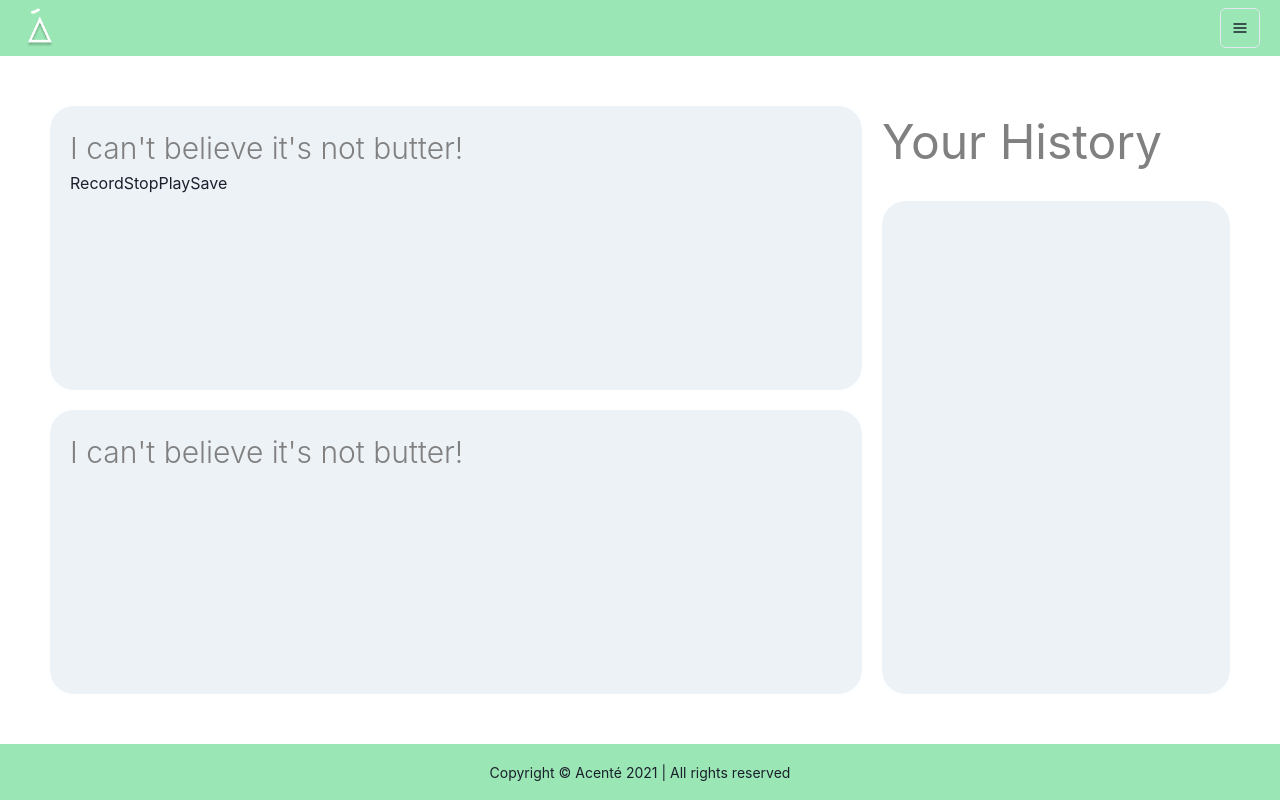
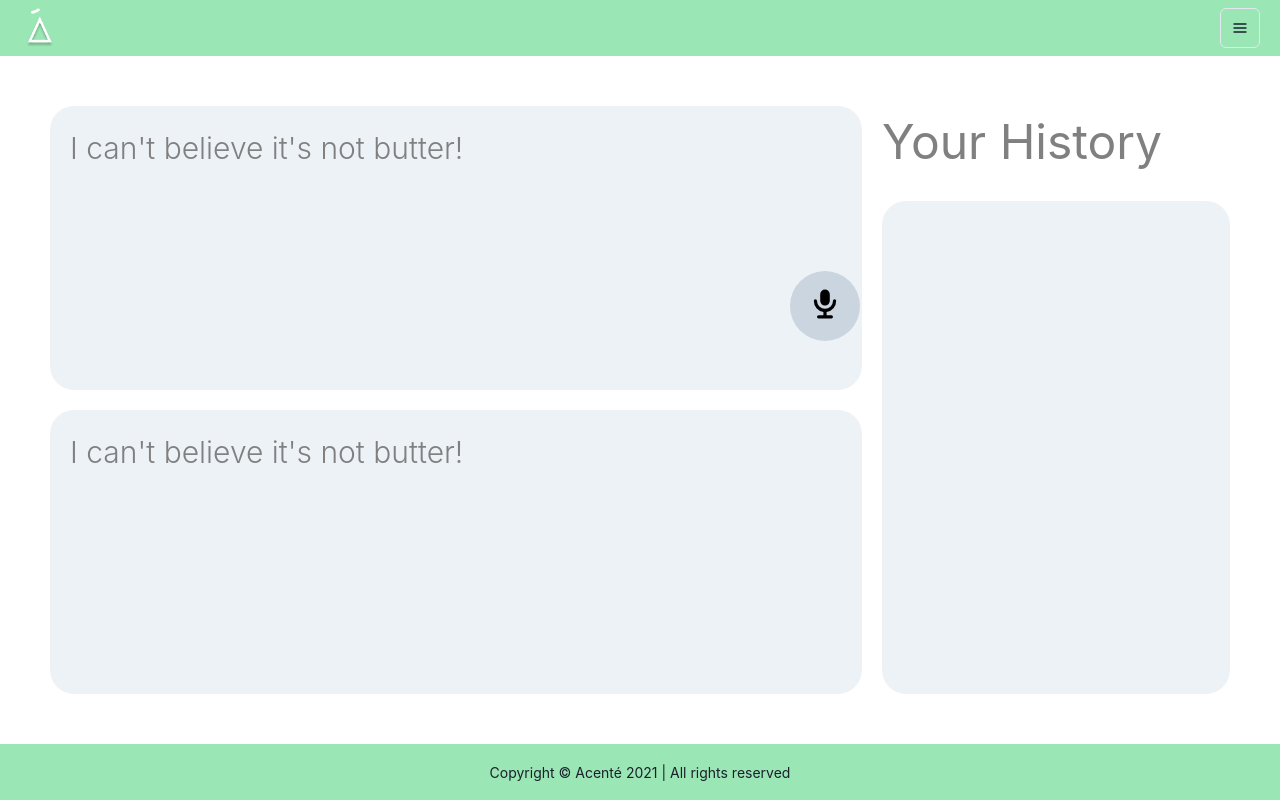
Before and after one commit to utmgdsc/Acente, a React (Create React App) app in the folder frontend/: page /practice in a window 1280 px wide. Built offline with nearby package versions, Linux system fonts and the light colour scheme.

Commit message:
finished adding record and stop button

```diff
--- a/frontend/src/components/Test.js
+++ b/frontend/src/components/Test.js
@@ -1,11 +1,14 @@
-import React from 'react'
+import React, {useState} from 'react'
 import {
-   HStack, VStack, Box, Center, ListItem, UnorderedList, IconButton, Icon, Button
+   HStack, VStack, Box, Center, Icon, Button
  } from "@chakra-ui/react"
 
 import {HiMicrophone} from "react-icons/hi"
+import {BsFillStopFill} from "react-icons/bs"
 
-const Test = () => {
+let recorder;
+let audio;
+
 const recordAudio = () =>
         new Promise(async resolve => {
         const stream = await navigator.mediaDevices.getUserMedia({ audio: true });
@@ -17,15 +20,15 @@ const Test = () => {
         });
 
         const start = () => {
-            console.log("inside start");
             audioChunks = [];
             mediaRecorder.start();
         };
 
         const stop = () => {
             console.log("inside stop");
-            new Promise(resolve => {
+            const promise = new Promise(resolve => {
                 mediaRecorder.addEventListener('stop', () => {
+                    console.log("inside mediaRecorder");
                     const audioBlob = new Blob(audioChunks, { 'type': 'audio/mp3' });
                     const audioUrl = URL.createObjectURL(audioBlob);
                     const audio = new Audio(audioUrl);
@@ -35,39 +38,53 @@ const Test = () => {
 
                 mediaRecorder.stop();
             });
+
+            return promise;
         }
 
         resolve({ start, stop });
     });
 
+
+const Test = () => {
+    const [disableRecordBtn, setDisableRecordBtn] = useState(false);
+
+
     const sleep = time => new Promise(resolve => setTimeout(resolve, time));
 
-    // const recordButton = document.getElementById("record");
-    // const stopButton = document.getElementById("stop");
-    // const playButton = document.getElementById("play");
-    // const saveButton = document.getElementById("save");
-
-    let recorder;
-    let audio;
+    // const handleRecordClick = async () => {
+    //     if (showRecordingButton == 0) {
+    //         setshowRecordingButton(1);
+    //         if (!recorder) {
+    //             recorder = await recordAudio();
+    //         }
+    //         recorder.start();
+    //     }
+    //     else {
+    //         setshowRecordingButton(0);
+    //         audio = await recorder.stop();
+    //     }
+    // }
 
     const handleRecordButtonClick = async () => {
-        // recordButton.setAttribute('disabled', true);
-        // stopButton.removeAttribute('disabled');
-        // playButton.setAttribute('disabled', true);
-        // saveButton.setAttribute('disabled', true);
-        console.log("inside handle record");
         if (!recorder) {
+            console.log("hellos");
             recorder = await recordAudio();
         }
         recorder.start();
+        console.log(recorder);
+        setDisableRecordBtn(true);
     }
 
     const handleStopButtonClick = async () => {
-        // recordButton.removeAttribute('disabled');
-        // stopButton.setAttribute('disabled', true);
-        // playButton.removeAttribute('disabled');
-        // saveButton.removeAttribute('disabled');
-        audio = recorder.stop();
+        console.log(recorder)
+        console.log("inside handlestopbuttonclick");
+        audio = await recorder.stop();
+        console.log(audio);
+        console.log(recorder);
+        console.log(recorder[0]);
+        handlePlayButtonClick();
+        setDisableRecordBtn(false);
     }
 
     const handlePlayButtonClick = () => {
@@ -97,13 +114,17 @@ const Test = () => {
            <VStack height="100%" width="70%" spacing="20px">
                <Box height="50%" width="100%" backgroundColor="#EDF2F7" borderRadius="3xl" padding="20px">
                    <Center color="gray" fontWeight="light" fontSize="3xl" justifyContent="left"> I can't believe it's not butter! </Center>
-                   {/* <Button borderRadius="full" height="70px" width="70px" top="100px" left="800px" backgroundColor="#CBD5E0" onClick={handleMicrophoneClick}>
-                       <Icon w={8} h={8} as={HiMicrophone}color="black" />
-                   </Button> */}
-                    <button id="record" onClick={handleRecordButtonClick}>Record</button>
+                   <Button borderRadius="full" height="70px" width="70px" top="100px" left="720px" backgroundColor="#CBD5E0" style={{display: disableRecordBtn ? "none" : "block"}} onClick={handleRecordButtonClick}>
+                       <Icon w={8} h={8} as={HiMicrophone} color="black" />
+                    </Button>
+                    <Button borderRadius="full" height="70px" width="70px" top="100px" left="740px" backgroundColor="#CBD5E0" style={{display: disableRecordBtn ? "block" : "none"}} onClick={handleStopButtonClick}>
+                        <Icon w={8} h={8} as={BsFillStopFill} color="black" />
+                    </Button>
+
+                    {/* <button id="record" onClick={handleRecordButtonClick}>Record</button>
                     <button id="stop" onClick={handleStopButtonClick}>Stop</button>
                     <button id="play" onClick={handlePlayButtonClick}>Play</button>
-                    <button id="save" onClick={handleSaveButtonClick}>Save</button>
+                    <button id="save" onClick={handleSaveButtonClick}>Save</button> */}
                </Box>
                <Box height="50%" width="100%" backgroundColor="#EDF2F7" borderRadius="3xl" padding="20px">
                    <Center color="gray" fontWeight="light" fontSize="3xl" justifyContent="left"> I can't believe it's not butter! </Center>
```
Lines whose indentation alone changed are shown as unchanged.
